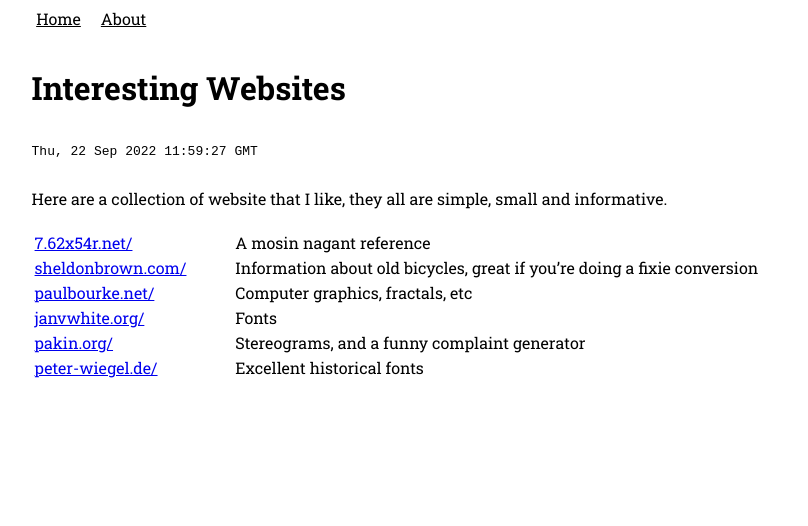
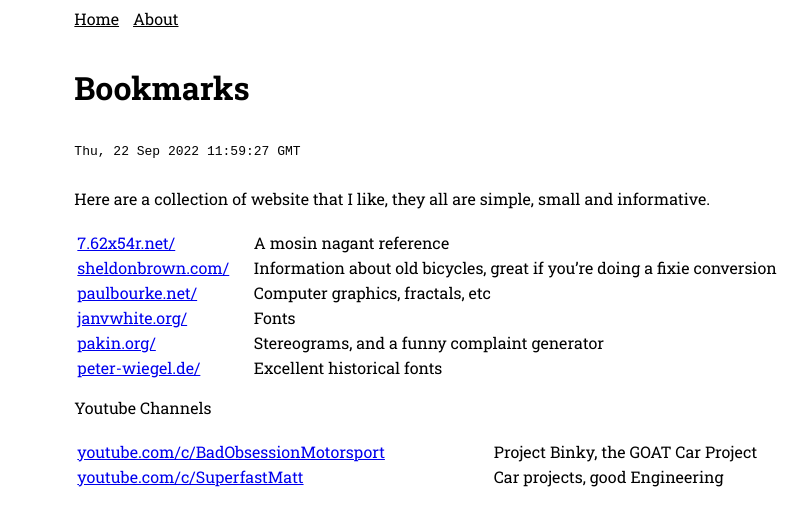
Before and after one commit to conorbergin/website, an Eleventy site: page src/Bookmarks.md in a window 1280 px wide. Shown: the whole page, without its empty margins (129-937 px from the left). Built offline with nearby package versions, Linux system fonts and the light colour scheme; Eleventy itself is replaced by a stand-in of ours; files that its build step writes are made by us from their sources; a web font is replaced by a local one.

Commit message:
bookmarks update

```diff
--- a/src/Bookmarks.md
+++ b/src/Bookmarks.md
@@ -1,10 +1,7 @@
 ---
-title: Interesting Websites
+title: Bookmarks
 layout: post.njk
 ---
-<style>
-    table {grid-column: 3/5}
-</style>
 
 Here are a collection of website that I like, they all are simple, small and informative.
 
@@ -16,3 +13,10 @@ Here are a collection of website that I like, they all are simple, small and inf
 | janvwhite.org/    | Fonts                                                                    |
 | pakin.org/        | Stereograms, and a funny complaint generator                             |
 | peter-wiegel.de/  | Excellent historical fonts                                               |
+
+Youtube Channels
+
+|                                      |                                     |
+| ------------------------------------ | ----------------------------------- |
+| youtube.com/c/BadObsessionMotorsport | Project Binky, the GOAT Car Project |
+| youtube.com/c/SuperfastMatt          | Car projects, good Engineering      |
--- a/src/style.css
+++ b/src/style.css
@@ -3,22 +3,22 @@
 body {margin: 0px; padding:0px;    font-family: 'Roboto Slab', serif;}
 header{
     display: grid;
-    grid-template-columns: 2fr min(80ch,100%) 5fr;
-    margin:0px; padding: 0px;
+    grid-template-columns: 2fr min(85ch,100%) 3fr;
+    margin:0px; padding: 8px;
 }
 main {
     padding: 8px;
     display: grid;
-    grid-template-columns: 1fr 1fr min(80ch,100%) 2fr 3fr;
+    grid-template-columns: 2fr min(85ch,100%) 3fr;
 }
 
 header > * {grid-column: 2/3;}
 
-nav a {color:black; display: inline-block;padding: 8px;}
+nav a {color:black; display: inline-block;padding-right: 10px;}
 
 
-main > * {grid-column: 2 / 5;}
-main > a, h1, h2, h3, p, ul, canvas {grid-column: 3 / 4;}
+main > * {grid-column: 2 / 3;}
+main > a, h1, h2, h3, p, ul, canvas {grid-column: 2 / 3;}
 
 /*
 header {
```
